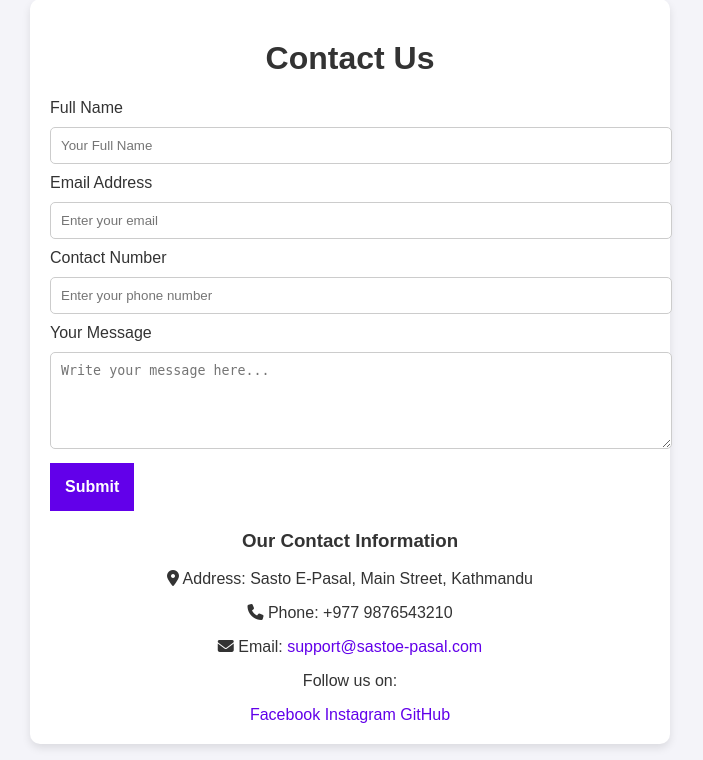
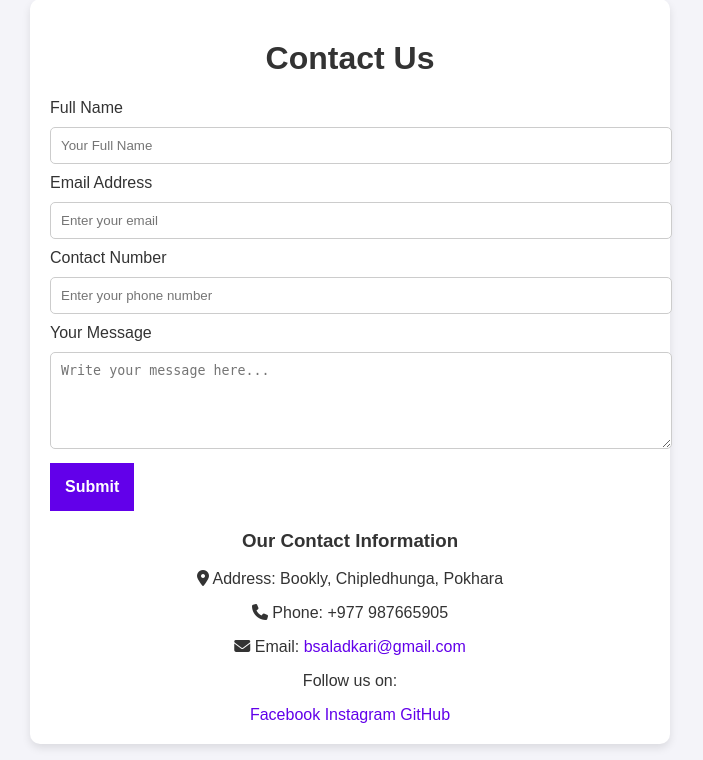
Before and after one commit to lgic-project/BookComSystem, a PHP site: page /contactus.php in a window 1280 px wide. Shown: the part 191-951 px from the top of the page, without its empty margins (290-993 px from the left). Run offline with PHP 8.4, Linux system fonts and the light colour scheme; some libraries are stand-ins or nearby versions.

Commit message:
afdsjkla

```diff
--- a/contactus.php
+++ b/contactus.php
@@ -82,9 +82,9 @@
     <!-- Company Info Section -->
     <div class="info-section">
         <h3>Our Contact Information</h3>
-        <p><i class="fas fa-map-marker-alt"></i> Address: Sasto E-Pasal, Main Street, Kathmandu</p>
-        <p><i class="fas fa-phone"></i> Phone: +977 9876543210</p>
-        <p><i class="fas fa-envelope"></i> Email: <a href="mailto:support@sastoe-pasal.com">support@sastoe-pasal.com</a></p>
+        <p><i class="fas fa-map-marker-alt"></i> Address: Bookly, Chipledhunga, Pokhara</p>
+        <p><i class="fas fa-phone"></i> Phone: +977 987665905</p>
+        <p><i class="fas fa-envelope"></i> Email: <a href="mailto:bsaladkari@gmail.com">bsaladkari@gmail.com</a></p>
         <p>Follow us on:</p>
         <a href="https://www.facebook.com" target="_blank" class="btn">Facebook</a>
         <a href="https://www.instagram.com" target="_blank" class="btn">Instagram</a>
```
